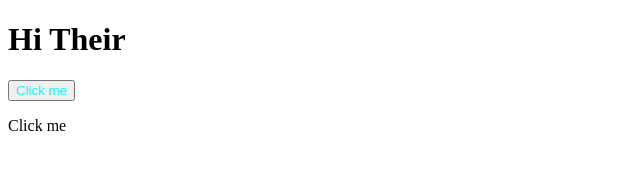
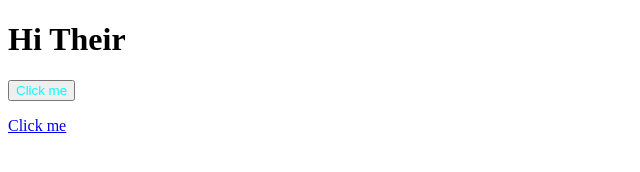
Before and after one commit to MohammadAsif-SDE/eKart, a plain HTML site: page index.html in a window 1280 px wide. Shown: the full height of the page, 0-640 px from the left. Drawn offline with Linux system fonts and the light colour scheme.

Commit message:
Files added with little modification

```diff
--- a/index.html
+++ b/index.html
@@ -9,6 +9,6 @@
 <body>
     <h1>Hi Their</h1>
     <button class="btn1">Click me</button>
-    <p>Click me</p>
+    <a href="google.com"><p>Click me</p></a>
 </body>
 </html>
```
